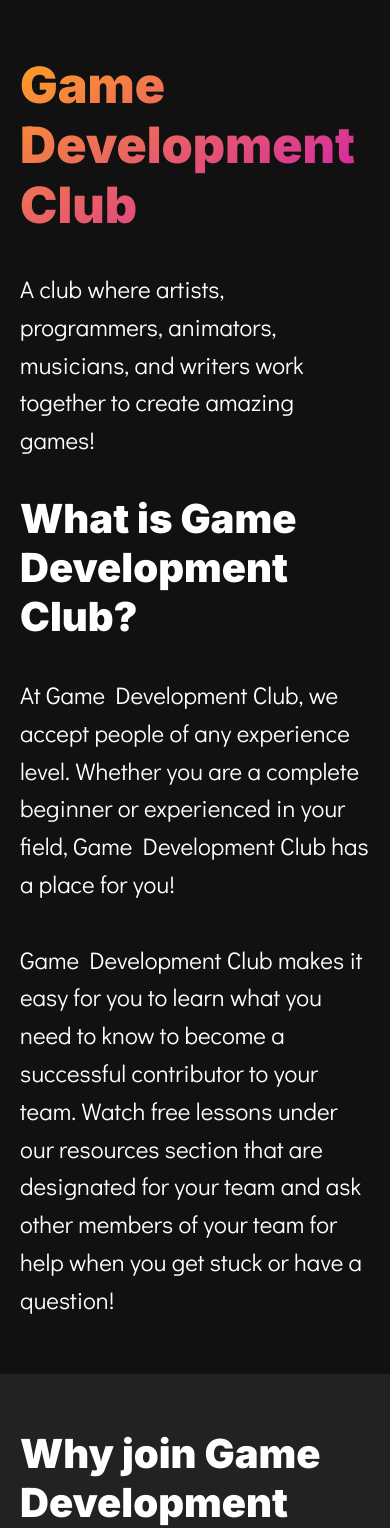
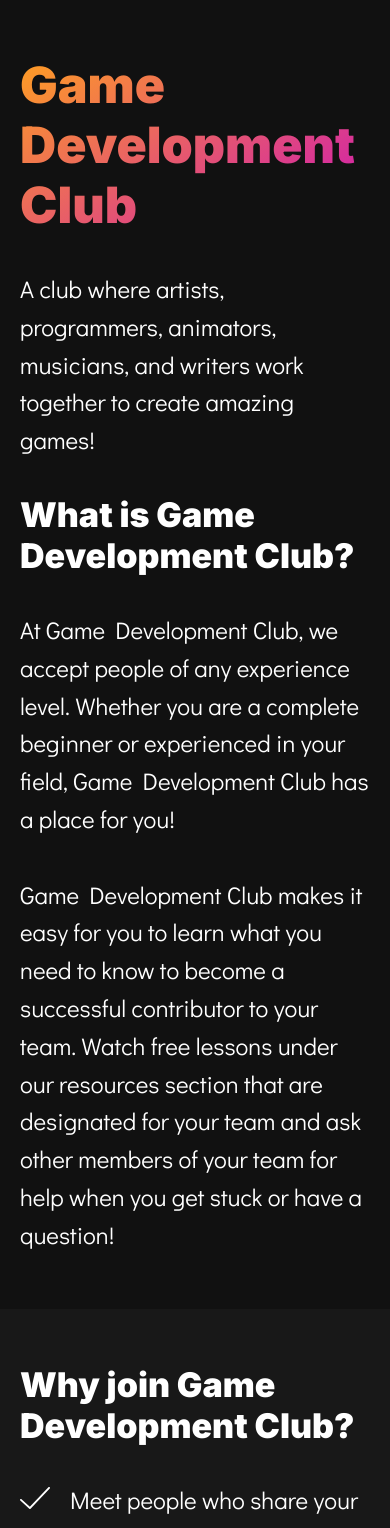
Before and after one commit to estebangarcia21/gdc-website, a React (Create React App) app in the folder website/: page / in a window 390 px wide. Shown: the top 1528 px of the page. Built offline with nearby package versions, Linux system fonts and the light colour scheme; the HTML template or start-up script is replaced by a standard one.

Commit message:
Cleaned up home page styling

```diff
--- a/website/src/assets/scss/App.css
+++ b/website/src/assets/scss/App.css
@@ -1,11 +1,12 @@
 @import url("https://fonts.googleapis.com/css2?family=Inter:wght@400;500;900&family=Rubik&display=swap");
 @import url("https://fonts.googleapis.com/css2?family=Rokkitt:wght@800&display=swap");
 @import url("https://fonts.googleapis.com/css2?family=Didact+Gothic&display=swap");
-#home-banner {
-  display: flexbox;
-  -webkit-box-align: center;
-      -ms-flex-align: center;
-          align-items: center;
+#home-container p,
+#home-container h1,
+#home-container h2,
+#home-container h3 {
+  margin: 35px 15%;
+  max-width: 50ch;
 }
 
 #image-container {
@@ -35,7 +36,8 @@
   display: inline-block;
   transform: scale(1);
   -webkit-transform: scale(1);
-  transform: scale(1);
+  -moz-transform: scale(1);
+  -o-transform: scale(1);
   background-image: linear-gradient(145deg, #ff9f22, #c1b);
   padding: 20px 50px;
   border-radius: 10px;
@@ -51,7 +53,8 @@
   border: 3px solid white;
   transform: scale(1.05);
   -webkit-transform: scale(1.05);
-  transform: scale(1.05);
+  -moz-transform: scale(1.05);
+  -o-transform: scale(1.05);
 }
 
 .side-image {
@@ -81,6 +84,10 @@
   margin: 20px auto;
 }
 
+#info-cards-container p {
+  margin: unset;
+}
+
 .info-card {
   width: 250px;
   margin: 20px;
@@ -89,7 +96,6 @@
 }
 
 .info-card p {
-  margin: 0px;
   color: white;
   text-align: center;
 }
@@ -97,12 +103,6 @@
 .info-card #title {
   font-size: 1.5rem;
   margin: 10px;
-  background: linear-gradient(145deg, #ff9f22, #c1b);
-  -webkit-text-fill-color: transparent;
-  box-decoration-break: clone;
-  -webkit-box-decoration-break: clone;
-  background-clip: text;
-  -webkit-background-clip: text;
 }
 
 .info-card img {
@@ -110,6 +110,30 @@
   margin: 0px auto;
   -webkit-filter: contrast(0) brightness(100);
           filter: contrast(0) brightness(100);
+}
+
+@media only screen and (max-width: 600px) {
+  #home-container p,
+  #home-container h1,
+  #home-container h2,
+  #home-container h3 {
+    margin: 35px 20px;
+  }
+  #home-container h3 {
+    font-size: 40px;
+  }
+}
+
+@media only screen and (max-width: 525px) {
+  #home-container h1 {
+    font-size: 50px;
+  }
+  #home-container h2 {
+    font-size: 34px;
+  }
+  #home-container h3 {
+    font-size: 30px;
+  }
 }
 
 @media only screen and (min-width: 1600px) {
@@ -327,61 +351,39 @@ input:focus {
 
 body {
   margin: 0px;
-  padding: 0px;
 }
 
-body p,
-body h1,
-body h2,
-body h4,
-body h2,
-body h3,
-body h4 {
-  margin: 35px 15%;
-}
-
-body p {
+p {
   font-family: 'Didact Gothic', sans-serif;
   font-size: 24px;
   line-height: 1cm;
-  text-align: left;
-  max-width: 50ch;
   color: white;
 }
 
-
-body h1,
-body h2,
-body h4 {
-  font-family: "Inter", sans-serif;
-  font-size: 64px;
-  background: linear-gradient(145deg, #ff9f22, #c1b);
-  -webkit-text-fill-color: transparent;
-  box-decoration-break: clone;
-  -webkit-box-decoration-break: clone;
-  background-clip: text;
-  -webkit-background-clip: text;
+h1,
+h2,
+h2,
+h3 {
+  font-family: 'Inter', sans-serif;
 }
 
-body h2 {
-  font-weight: 600;
-  font-size: 48px;
+h1 {
+  font-size: 64px;
 }
 
-body h3 {
-  font-family: "Inter", sans-serif;
+h2 {
   font-size: 42px;
   max-width: 15ch;
   color: white;
 }
 
-body h4 {
+h3 {
   font-weight: 600;
   text-align: center;
   font-size: 46px;
 }
 
-body ul {
+ul {
   font-family: 'Rubik', sans-serif;
   font-size: 18px;
   line-height: 0.8cm;
@@ -389,7 +391,7 @@ body ul {
   padding: 0px;
 }
 
-body li {
+li {
   list-style: none;
   background-repeat: no-repeat;
   background-position: left center;
@@ -398,6 +400,15 @@ body li {
   margin-right: 50px;
   color: white;
   padding: 30px 0px 25px 50px;
+}
+
+.gradient-text, h1, h3 {
+  background: linear-gradient(145deg, #ff9f22, #c1b);
+  -webkit-text-fill-color: transparent;
+  box-decoration-break: clone;
+  -webkit-box-decoration-break: clone;
+  background-clip: text;
+  -webkit-background-clip: text;
 }
 
 .box-shadow {
@@ -439,14 +450,14 @@ body li {
 
 .background-a {
   width: 100%;
-  background-color: #111;
+  background-color: #111111;
   padding: 20px 0px;
   color: white;
 }
 
 .background-b {
   width: 100%;
-  background-color: #222;
+  background-color: #181818;
   padding: 20px 0px;
 }
 
@@ -460,38 +471,4 @@ body li {
   max-width: 80ch;
   margin: 0px auto;
 }
-
-@media only screen and (max-width: 600px) {
-  body p,
-  body h3 {
-    text-align: left;
-  }
-  body p,
-  body h1,
-  body h2,
-  body h4,
-  body h2,
-  body h3,
-  body h4 {
-    margin: 35px 20px;
-  }
-  body h3 {
-    font-size: 40px;
-  }
-}
-
-@media only screen and (max-width: 525px) {
-
-  body h1,
-  body h2,
-  body h4 {
-    font-size: 50px;
-  }
-  body h2 {
-    font-size: 34px;
-  }
-  body h4 {
-    font-size: 30px;
-  }
-}
 /*# sourceMappingURL=App.css.map */
--- a/website/src/assets/scss/App.scss
+++ b/website/src/assets/scss/App.scss
@@ -7,18 +7,8 @@
 @import url('https://fonts.googleapis.com/css2?family=Rokkitt:wght@800&display=swap');
 @import url('https://fonts.googleapis.com/css2?family=Didact+Gothic&display=swap');
 
-$font-family: 'Inter', sans-serif;
-
 body {
   margin: 0px;
-  padding: 0px;
-
-  p,
-  h1,
-  h2,
-  h3,
-  h4 {
-    margin: 35px 15%;
 }
 
 p {
@@ -26,53 +16,36 @@ body {
   font-size: 24px;
   line-height: 1cm;
 
-    text-align: left;
-
-    max-width: 50ch;
-
   color: white;
 }
 
+h1,
+h2,
+h2,
+h3 {
+  font-family: 'Inter', sans-serif;
+}
+
 h1 {
-    font-family: $font-family;
+  @extend .gradient-text;
+
   font-size: 64px;
-
-    background: linear-gradient(145deg, rgb(255, 159, 34), #c1b);
-    -webkit-text-fill-color: transparent;
-
-    box-decoration-break: clone;
-    -webkit-box-decoration-break: clone;
-
-    background-clip: text;
-    -webkit-background-clip: text;
 }
 
 h2 {
-    @extend h1;
+  font-size: 42px;
 
-    font-weight: 600;
-    font-size: 48px;
+  max-width: 15ch;
+  color: white;
 }
 
 h3 {
-    font-family: $font-family;
-    font-size: 42px;
-
-    max-width: 15ch;
-
-    color: white;
-  }
-
-  h4 {
-    @extend h1;
+  @extend .gradient-text;
 
   font-weight: 600;
 
   text-align: center;
   font-size: 46px;
-  }
-
-  h5 {
 }
 
 ul {
@@ -96,6 +69,16 @@ body {
   color: white;
   padding: 30px 0px 25px 50px;
 }
+
+.gradient-text {
+  background: linear-gradient(145deg, rgb(255, 159, 34), #c1b);
+  -webkit-text-fill-color: transparent;
+
+  box-decoration-break: clone;
+  -webkit-box-decoration-break: clone;
+
+  background-clip: text;
+  -webkit-background-clip: text;
 }
 
 .box-shadow {
@@ -137,7 +120,7 @@ body {
 .background-a {
   width: 100%;
 
-  background-color: #111;
+  background-color: #111111;
   padding: 20px 0px;
 
   color: white;
@@ -146,7 +129,7 @@ body {
 .background-b {
   width: 100%;
 
-  background-color: #222;
+  background-color: #181818;
   padding: 20px 0px;
 
   img {
@@ -160,40 +143,3 @@ body {
 
   margin: 0px auto;
 }
-
-@media only screen and (max-width: 600px) {
-  body {
-    p,
-    h3 {
-      text-align: left;
-    }
-
-    p,
-    h1,
-    h2,
-    h3,
-    h4 {
-      margin: 35px 20px;
-    }
-
-    h3 {
-      font-size: 40px;
-    }
-  }
-}
-
-@media only screen and (max-width: 525px) {
-  body {
-    h1 {
-      font-size: 50px;
-    }
-
-    h2 {
-      font-size: 34px;
-    }
-
-    h4 {
-      font-size: 30px;
-    }
-  }
-}
--- a/website/src/assets/scss/_home.scss
+++ b/website/src/assets/scss/_home.scss
@@ -1,6 +1,11 @@
-#home-banner {
-  display: flexbox;
-  align-items: center;
+#home-container {
+  p,
+  h1,
+  h2,
+  h3 {
+    margin: 35px 15%;
+    max-width: 50ch;
+  }
 }
 
 #image-container {
@@ -39,7 +44,6 @@
   -webkit-transform: scale($scale);
   -moz-transform: scale($scale);
   -o-transform: scale($scale);
-  transform: scale($scale);
 
   background-image: linear-gradient(145deg, rgb(255, 159, 34), #c1b);
 
@@ -65,7 +69,6 @@
   -webkit-transform: scale($scale);
   -moz-transform: scale($scale);
   -o-transform: scale($scale);
-  transform: scale($scale);
 }
 
 .side-image {
@@ -90,6 +93,10 @@
   justify-content: center;
 
   margin: 20px auto;
+
+  p {
+    margin: unset;
+  }
 }
 
 .info-card {
@@ -100,8 +107,6 @@
   padding: 20px;
 
   p {
-    margin: 0px;
-
     color: white;
     text-align: center;
   }
@@ -109,15 +114,6 @@
   #title {
     font-size: 1.5rem;
     margin: 10px;
-
-    background: linear-gradient(145deg, rgb(255, 159, 34), #c1b);
-    -webkit-text-fill-color: transparent;
-
-    box-decoration-break: clone;
-    -webkit-box-decoration-break: clone;
-
-    background-clip: text;
-    -webkit-background-clip: text;
   }
 
   img {
@@ -126,6 +122,37 @@
     margin: 0px auto;
 
     filter: contrast(0) brightness(100);
+  }
+}
+
+@media only screen and (max-width: 600px) {
+  #home-container {
+    p,
+    h1,
+    h2,
+    h3 {
+      margin: 35px 20px;
+    }
+
+    h3 {
+      font-size: 40px;
+    }
+  }
+}
+
+@media only screen and (max-width: 525px) {
+  #home-container {
+    h1 {
+      font-size: 50px;
+    }
+
+    h2 {
+      font-size: 34px;
+    }
+
+    h3 {
+      font-size: 30px;
+    }
   }
 }
 
--- a/website/src/pages/Home.tsx
+++ b/website/src/pages/Home.tsx
@@ -32,7 +32,9 @@ const Card: React.FC<CardProps> = ({ title, icon, children }) => {
   return (
     <div className='info-card'>
       <img src={icon} width='35px' height='35px' alt='Icon' />
-      <p id='title'>{title}</p>
+      <p id='title' className='gradient-text'>
+        {title}
+      </p>
       <p style={{ fontSize: '14px', color: 'white' }}>{children}</p>
     </div>
   );
@@ -79,10 +81,9 @@ const Home: React.FC = () => {
   const fadeInTime = 0.45;
 
   return (
-    <div>
+    <div id='home-container'>
       <div className='background-a'>
         <motion.div
-          id='home-banner'
           initial={{ opacity: 0 }}
           animate={{ opacity: 1 }}
           transition={{
@@ -138,7 +139,7 @@ const Home: React.FC = () => {
             duration: fadeInTime,
           }}
         >
-          <h3>What is Game Development Club?</h3>
+          <h2>What is Game Development Club?</h2>
 
           <p>
             At Game Development Club, we accept people of any experience level.
@@ -165,7 +166,7 @@ const Home: React.FC = () => {
             duration: fadeInTime,
           }}
         >
-          <h3>Why join Game Development Club?</h3>
+          <h2>Why join Game Development Club?</h2>
 
           <p>
             <Checkmark />
@@ -216,8 +217,8 @@ const Home: React.FC = () => {
               bounce: false,
             }}
           >
-            <h4>Ready to join?</h4>
-            <h4>Join team...</h4>
+            <h3>Ready to join?</h3>
+            <h3>Join team...</h3>
 
             <div id='info-cards-container'>
               <Card title='Programmers' icon={programmingSvg}>
```
Also changed, not shown: 1 other file (tests, documents, lock files or other folders). Lines whose indentation alone changed are shown as unchanged.
